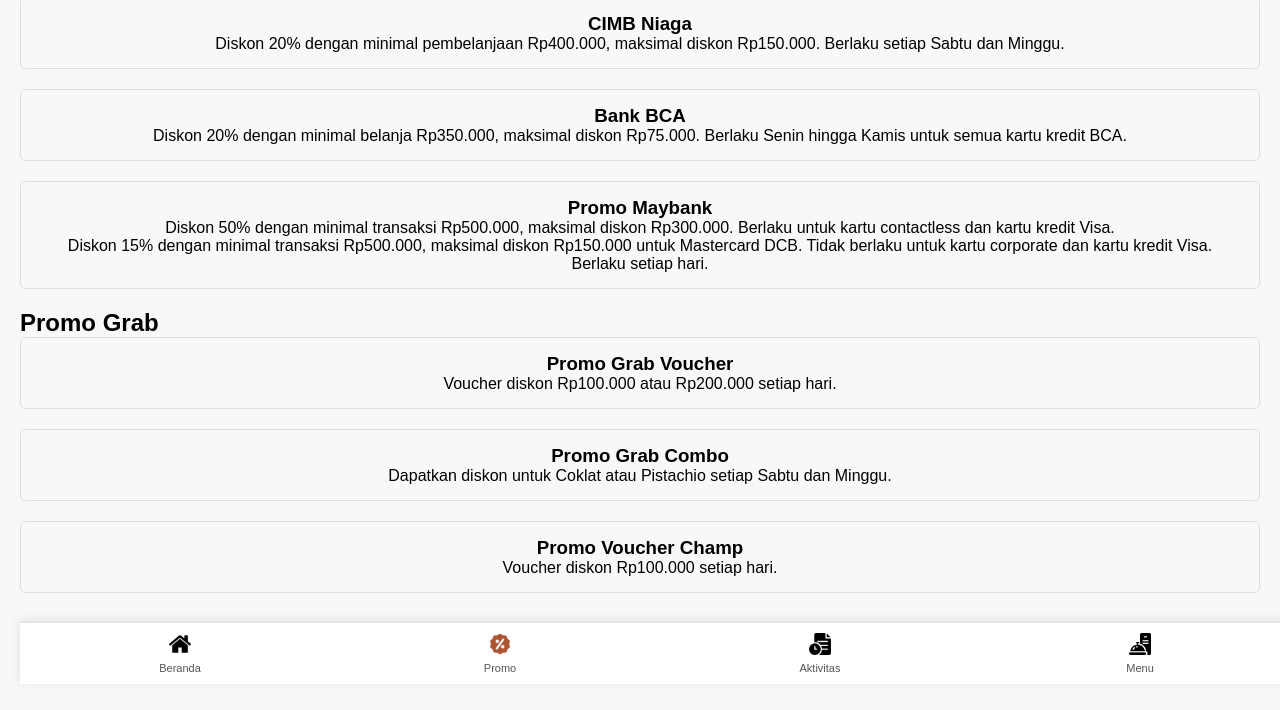
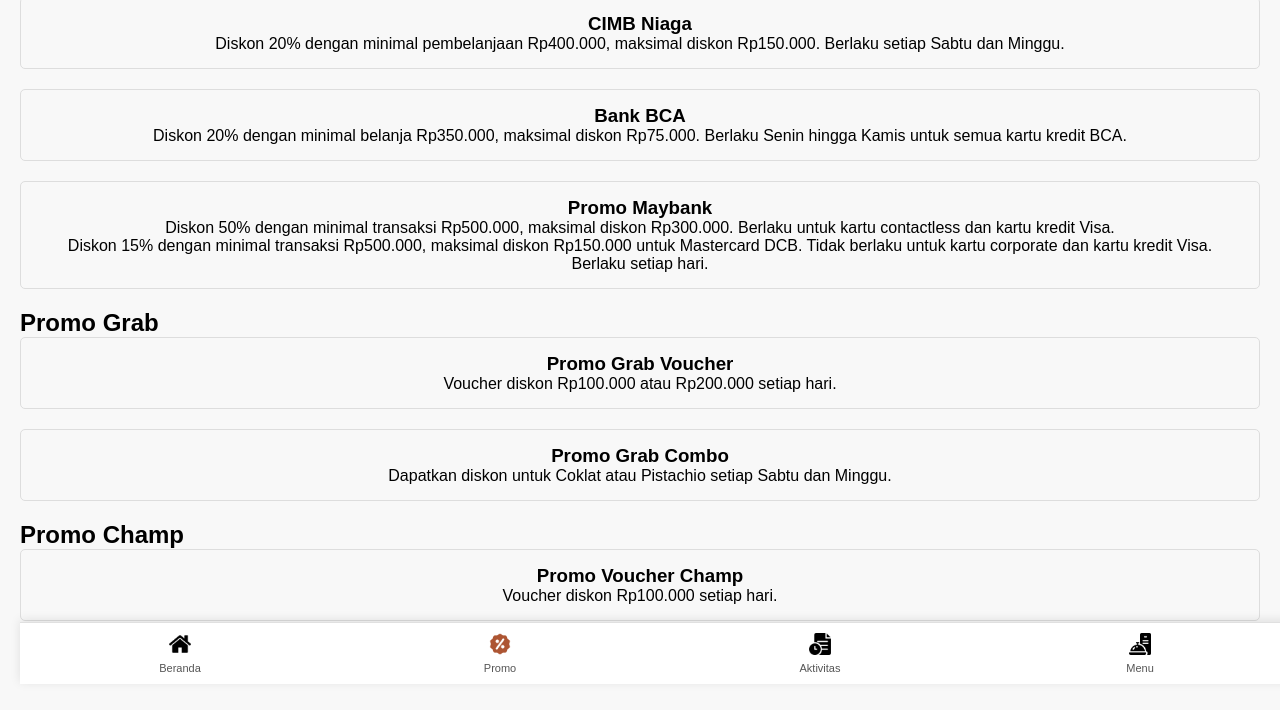
Before and after one commit to Chittaatoes/Deep-Dive-Product-Knowledge, a plain HTML site: page promo.html in a window 1280 px wide. Shown: the part 116-826 px from the top of the page. Drawn offline with Linux system fonts and the light colour scheme; a script that the page names is missing.

Commit message:
Update promo.html

```diff
--- a/promo.html
+++ b/promo.html
@@ -190,6 +190,7 @@
                     <p>Dapatkan diskon untuk Coklat atau Pistachio setiap Sabtu dan Minggu.</p>
                 </div>
 
+                <h2>Promo Champ</h2>
                 <div class="promo-card">
                     <h3>Promo Voucher Champ</h3>
                     <p>Voucher diskon Rp100.000 setiap hari.</p>
```
